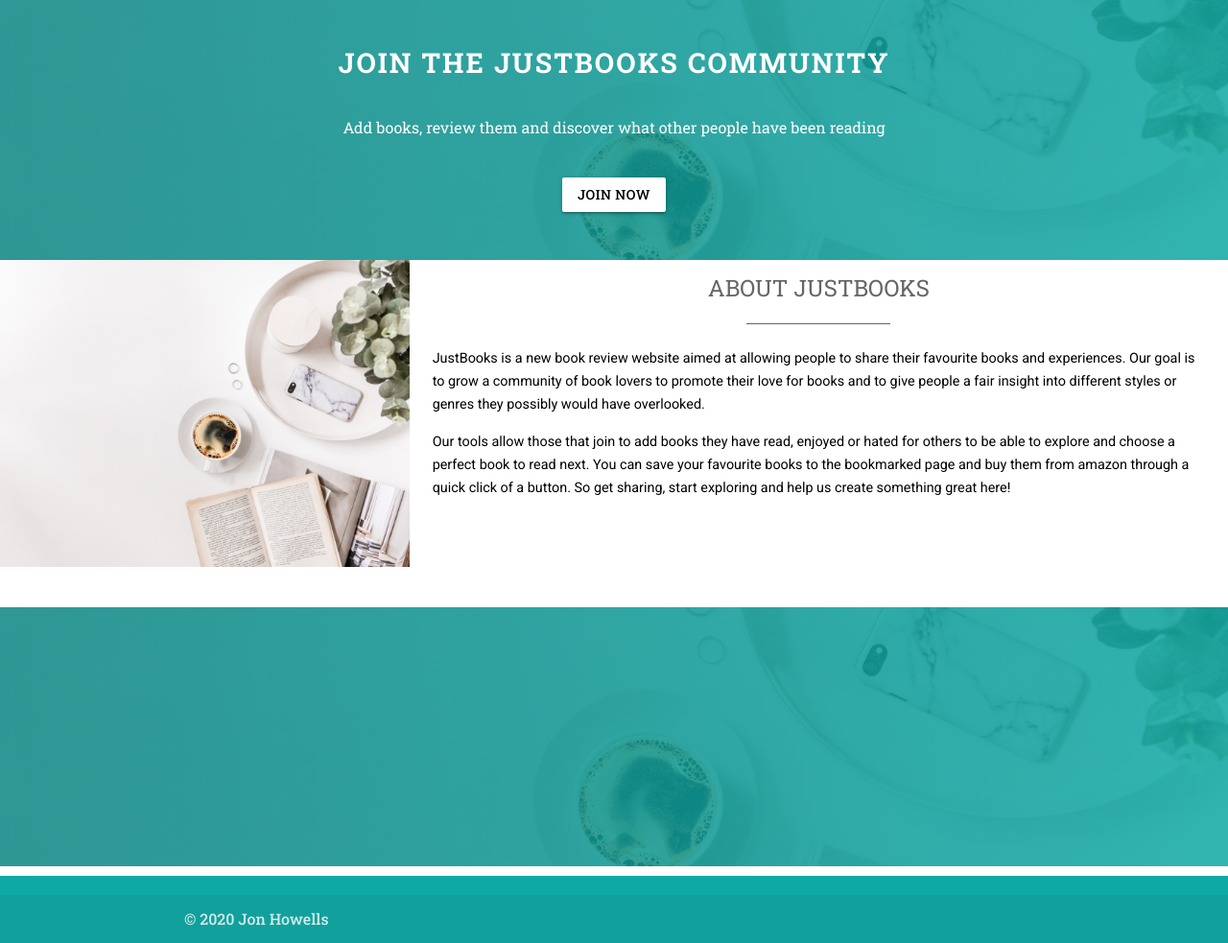
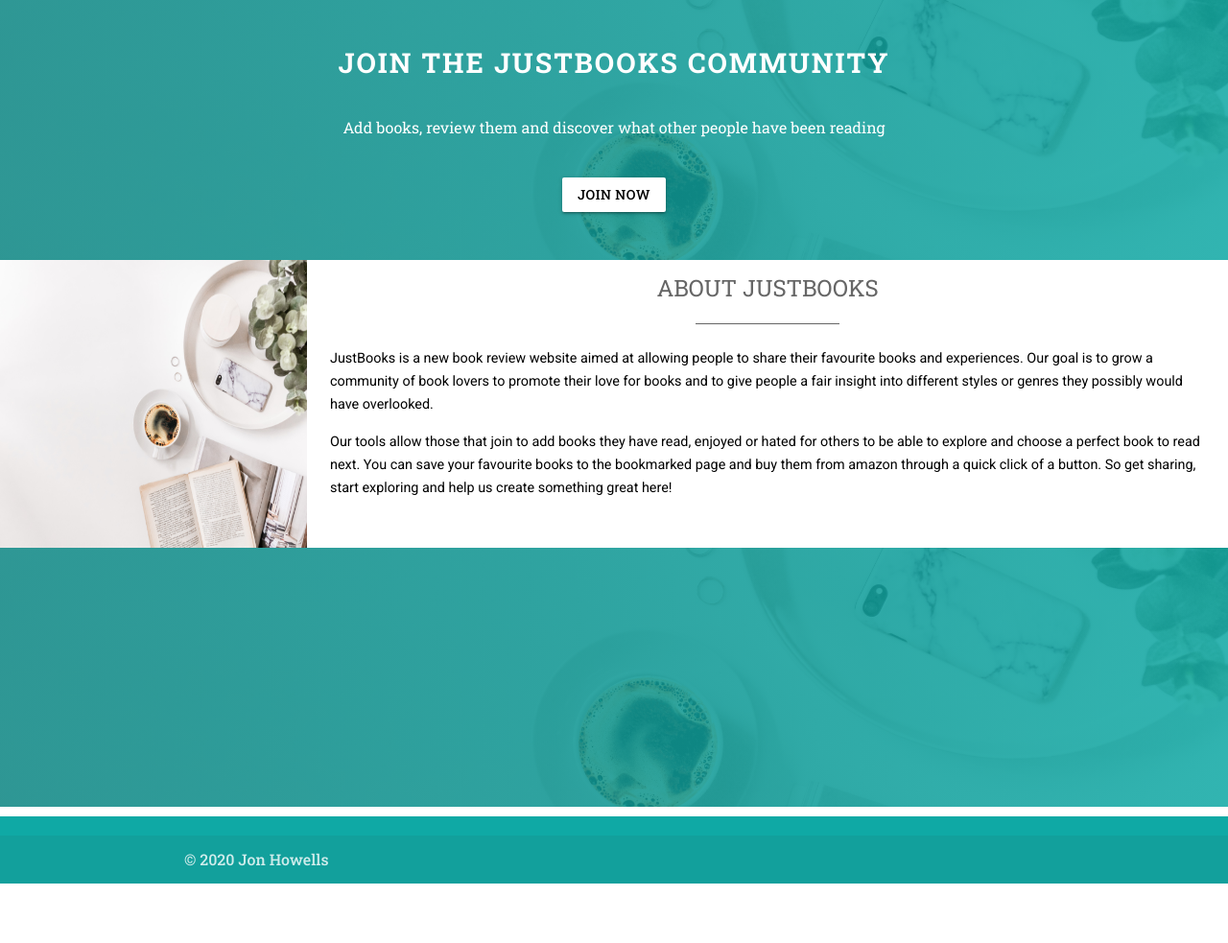
Before and after one commit to Code-Institute-Submissions/HowellsJonathan-justBooks, a Flask app: page / in a window 1280 px wide. Shown: the part 63-1046 px from the top of the page at 96% size. After the commit the page ends 984 px from the top, so only its background shows below. Run offline with Flask 2, Linux system fonts and the light colour scheme; data that the repository does not hold is empty; some libraries are stand-ins or nearby versions; some web fonts are replaced.

Commit message:
Styled about section for desktop

```diff
--- a/static/css/all_books.css
+++ b/static/css/all_books.css
@@ -201,7 +201,23 @@ img {
         margin: 1rem 1rem 1rem 0;
     }
 
+    .about-container .row {
+        margin-bottom: 0;
+    }
 
+    .about-container {
+        padding-bottom: 0;
+    }
+
+    .img-container {
+        height: 300px;
+    }
+
+    .about-container img {
+        width: auto;
+        height: 100%;
+        float: left;
+    }
 
 }
 
--- a/templates/front_page.html
+++ b/templates/front_page.html
@@ -72,10 +72,12 @@
         </div>
         <div class="about-container center-align">
             <div class="row white">
-                <div class="col s12 m6 l4">
-                    <img src="/static/images/about-img.jpg" alt="A book, plant and mug of coffe at center">
+                <div class="col s12 m6 l4 xl3">
+                    <div class="img-container">
+                        <img src="/static/images/about-img.jpg" alt="A book, plant and mug of coffe at center">
+                    </div>
                 </div>
-                <div class="col s12 m6 l8">
+                <div class="col s12 m6 l8 xl9">
                     <h2>About JustBooks</h2>
                     <div class="divider-line"></div>
                     <p>
```
